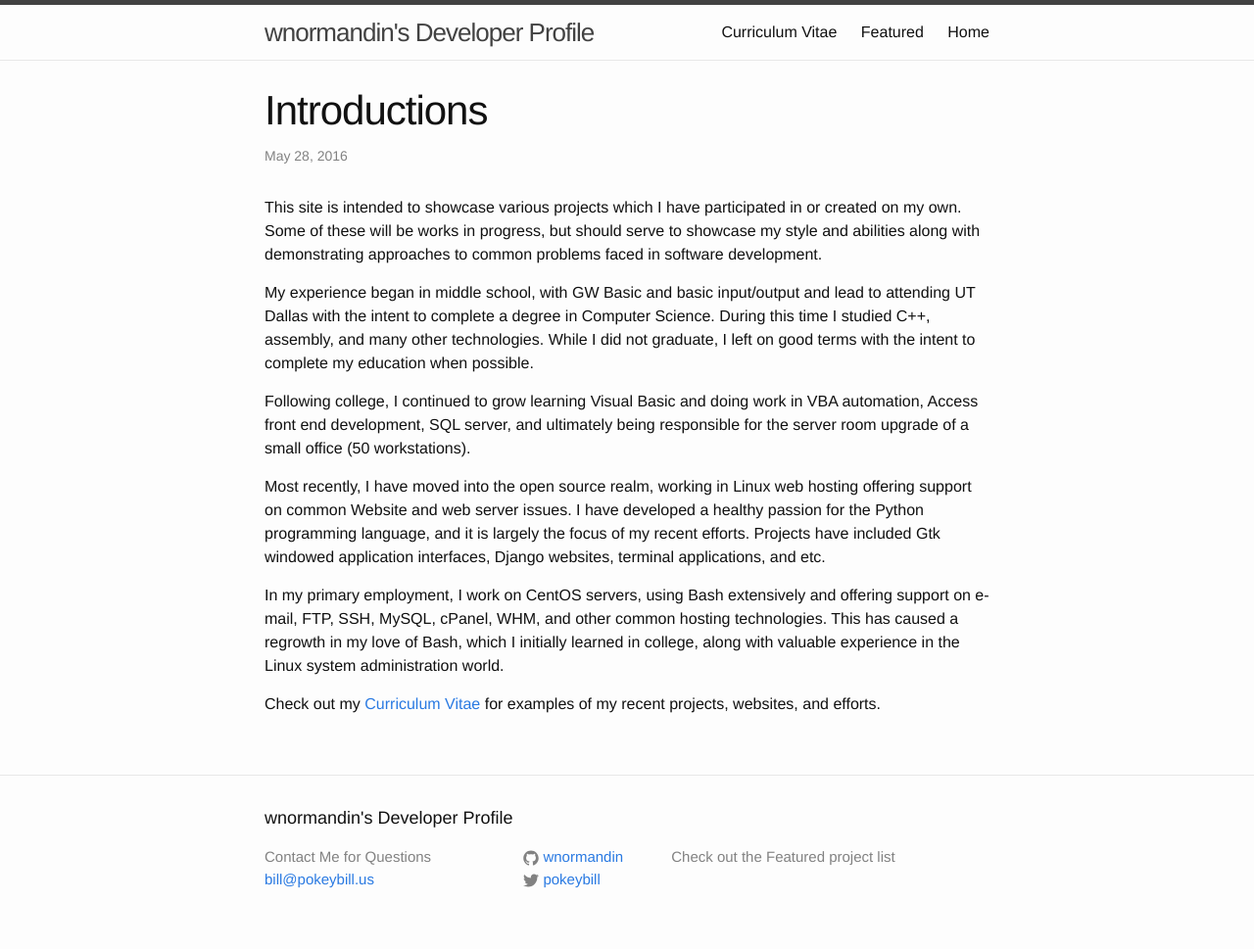
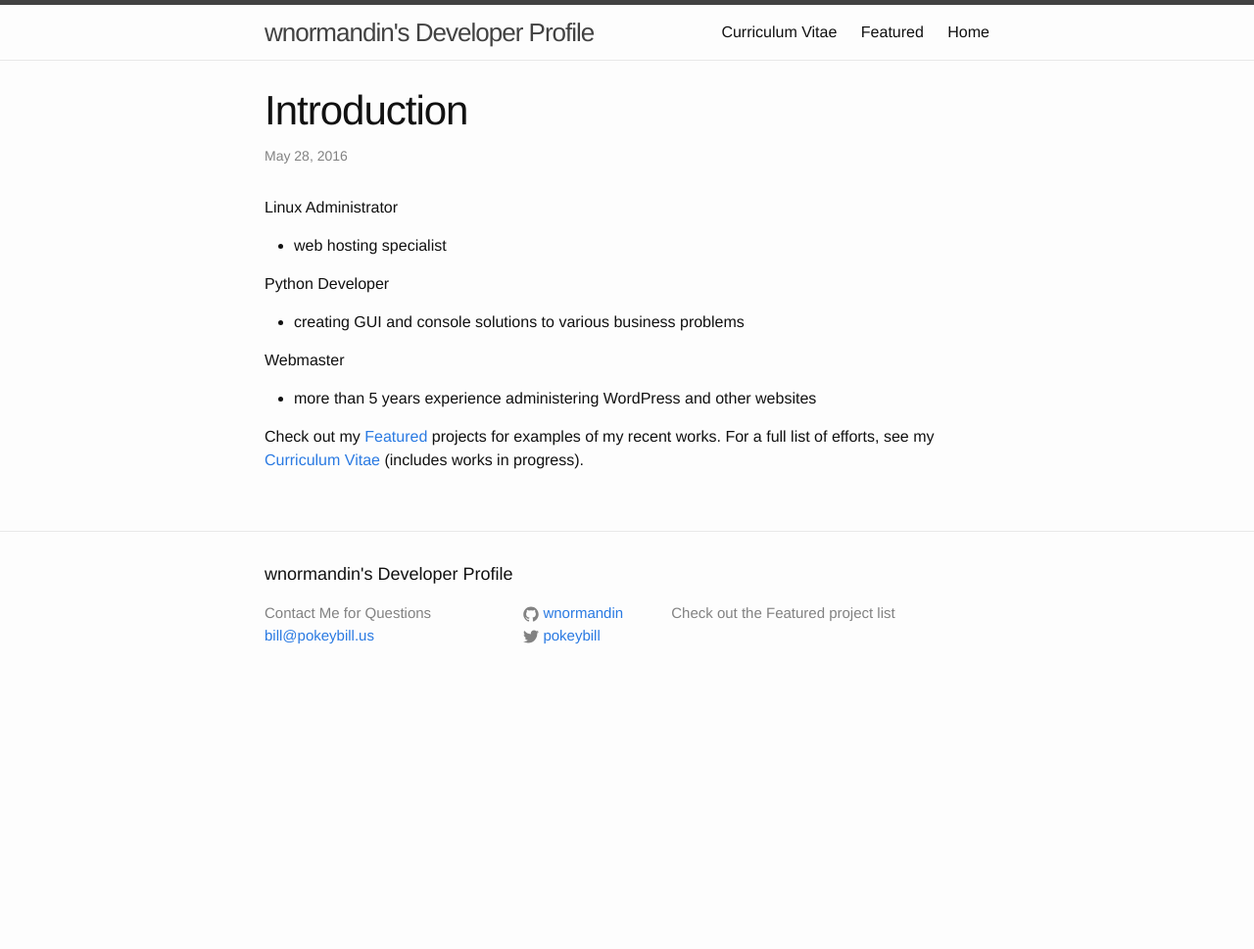
Before and after one commit to wnormandin/wnormandin.github.io, a Jekyll site: the page built from _posts/2016-05-28-introductions.markdown, in a window 1280 px wide. Shown: the whole page at 98% size. Built offline with Jekyll 4.4.1, drawn with Linux system fonts in a browser that asks for light colours; after the commit the page ends 900 px from its top, so only the background shows below that.

Commit message:
Better layout

```diff
--- a/_posts/2016-05-28-introductions.markdown
+++ b/_posts/2016-05-28-introductions.markdown
@@ -1,20 +1,20 @@
 ---
 layout: post
-title:  "Introductions"
+title:  "Introduction"
 date:   2016-05-28 11:01:33 -0400
 categories: update
 ---
 
-This site is intended to showcase various projects which I have participated in or created on my own.  Some of these will be works in progress, but should serve to showcase my style and abilities along with demonstrating approaches to common problems faced in software development.
+Linux Administrator
+  - web hosting specialist
 
-My experience began in middle school, with GW Basic and basic input/output and lead to attending UT Dallas with the intent to complete a degree in Computer Science.  During this time I studied C++, assembly, and many other technologies.  While I did not graduate, I left on good terms with the intent to complete my education when possible.
+Python Developer
+  - creating GUI and console solutions to various business problems
 
-Following college, I continued to grow learning Visual Basic and doing work in VBA automation, Access front end development, SQL server, and ultimately being responsible for the server room upgrade of a small office (50 workstations).
+Webmaster
+  - more than 5 years experience administering WordPress and other websites
 
-Most recently, I have moved into the open source realm, working in Linux web hosting offering support on common Website and web server issues.  I have developed a healthy passion for the Python programming language, and it is largely the focus of my recent efforts.  Projects have included Gtk windowed application interfaces, Django websites, terminal applications, and etc.
+Check out my [Featured][fp] projects for examples of my recent works.  For a full list of efforts, see my [Curriculum Vitae][cv] (includes works in progress).
 
-In my primary employment, I work on CentOS servers, using Bash extensively and offering support on e-mail, FTP, SSH, MySQL, cPanel, WHM, and other common hosting technologies.  This has caused a regrowth in my love of Bash, which I initially learned in college, along with valuable experience in the Linux system administration world.
-
-Check out my [Curriculum Vitae][cv] for examples of my recent projects, websites, and efforts.
-
+[fp]: http://portfolio.pokeybill.us/featured/
 [cv]: http://portfolio.pokeybill.us/cv/
```
